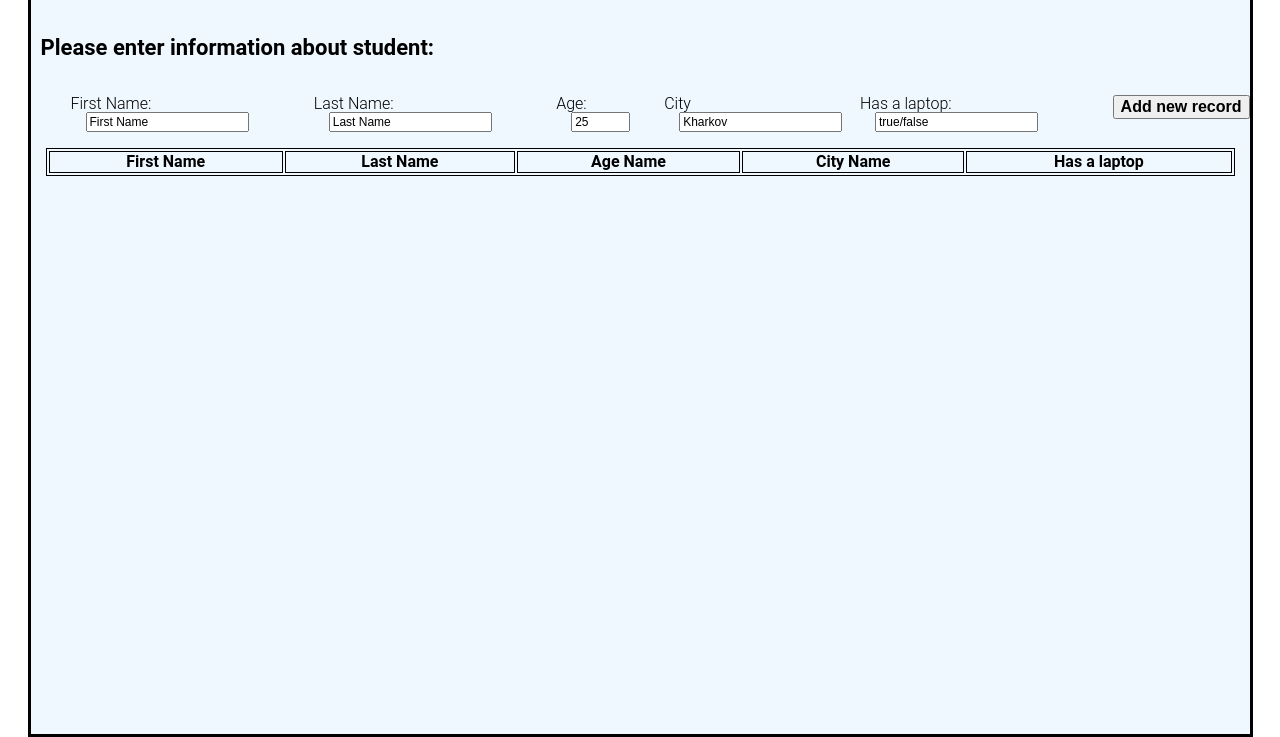
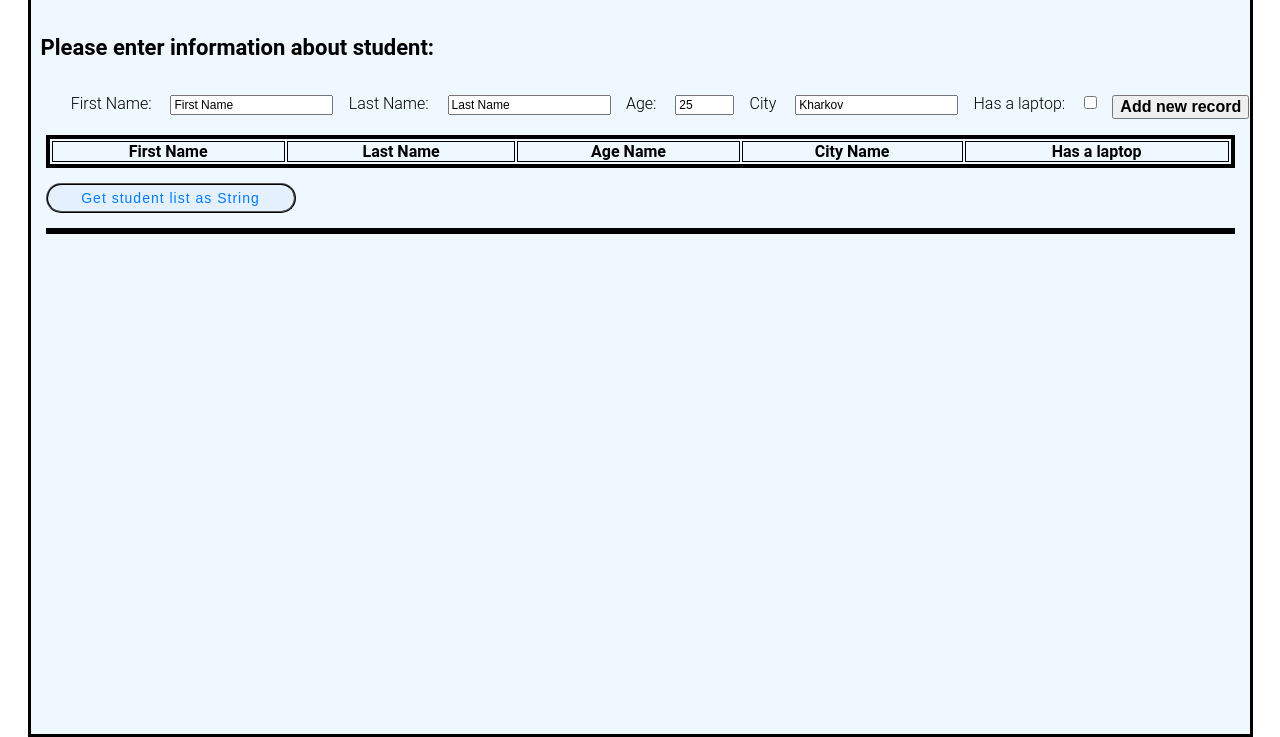
Before and after one commit to ViktorAfanasyevN/practicaltasks, a plain HTML site: page index.html in a window 1280 px wide. Shown: the part 63-800 px from the top of the page. Drawn offline with Linux system fonts and the light colour scheme.

Commit message:
Extended functionality swhich work with Array

```diff
--- a/css/main.css
+++ b/css/main.css
@@ -10,6 +10,25 @@ body {
 	max-width: 100%;
 	margin: 0;
 	padding: 0 15px 0 15px;
+}
+
+button {
+    border-radius: 26px;
+    font-size: 14px;
+    border-style: ridge;
+    background: #e4f0fd;
+    letter-spacing:1px;
+    color: rgb(1,125,251);
+    transition: all 0.3s ease 0s;
+    height: 30px;
+    max-width: 250px;
+    margin: 15px 0 0 15px;
+}
+
+button:hover {
+  background-color: darkgray;
+  box-shadow: 0px 10px 70px #e4f0fd;
+  color: aquamarine;
 }
 
 .container {
@@ -27,9 +46,25 @@ body {
 .student-form {
     background-color: aliceblue;
     border-style: solid;
-    word-wrap:normal;
     display: inline-flex;
     flex-direction: column;
+}
+
+.table-container {
+    border-style: solid;
+    max-height: 150px;
+    display: inline-flex;
+    flex-direction: column;
+    margin: 0 15px 0 15px;
+    overflow:auto;
+}
+
+#stringStudentList {
+    border-style: solid;
+    max-height: 150px;
+    word-wrap: inherit;
+    margin: 15px 15px 0 15px;
+    overflow:auto;
 }
 
 .form-list {
@@ -55,16 +90,12 @@ body {
 
 .form-input {
     font-size: 12px;
-	margin: 0 15px 0 15px;
+    margin: 0 15px 0 15px;
 }
 
 .form-submit {
    font-size: 16px;
    font-weight: bold;
-}
-
-.list-of-student {
-	margin: 0 15px 0 15px;
 }
 
 table tr{
@@ -86,3 +117,8 @@ margin:0px;
 #students {
     border: 1px solid black;
 }
+
+p {
+    margin: 0;
+    padding: 0;
+}
--- a/index.html
+++ b/index.html
@@ -23,26 +23,27 @@
                     </li>
                     <li class="form-list-item">
                         Last Name:
-                        <input id="lastName" class="form-input" data-id="lastName" type="text" value="Last Name">
+                        <input class="form-input" data-id="lastName" type="text" value="Last Name">
                     </li>
                     <li class="form-list-item">
                         Age:
-                        <input id="studentAge" class="form-input" data-id="studentAge" type="number" max="100" min="18" value="25">
+                        <input class="form-input" data-id="studentAge" type="number" max="100" min="18" value="25">
                     </li>
                     <li class="form-list-item">
                         City
-                        <input id="studentCity" class="form-input" data-id="studentCity" type="text" value="Kharkov">
+                        <input class="form-input" data-id="studentCity" type="text" value="Kharkov">
                     </li>
                     <li class="form-list-item">
                         Has a laptop:
-                        <input id="studentLP" class="form-input" data-id="studentLP" type="text" value="true/false">
+                        <input class="form-input" data-id="studentLP" type="checkbox">
                     </li>
                     <li class="form-list-item">
                         <input class="form-submit" type="button" value="Add new record" onclick="addNewStudent();">
                     </li>
                 </ul>
+                <div class='table-container'>
                     <table class="list-of-student" id="students">
-                    <tr>
+                        <tr >
                             <th>First Name</th>
                             <th>Last Name</th>
                             <th>Age Name</th>
@@ -51,6 +52,10 @@
                         </tr>
                         <tbody id="student"/>
                     </table>
+                </div>
+                <button type="button" onclick="getStudentsList();">Get student list as String</button>
+                <div id='stringStudentList'>
+                </div>
             </form>
         </main>
         <footer>
--- a/js/my_first.js
+++ b/js/my_first.js
@@ -5,12 +5,12 @@ function addNewStudent() {
     var tblBody = document.getElementById("student");
     var row = document.createElement("tr");
 
-	var result = {};
-	var inputs = document.getElementsByClassName('form-input');
-	for (var i = 0; i < inputs.length; i++) {
-		result[inputs[i].getAttribute('data-id')] = inputs[i].value;
-	}
-	my_students.push(result);
+    var result = {};
+    var inputs = document.getElementsByClassName('form-input');
+    for (var i = 0; i < inputs.length; i++) {
+        result[inputs[i].getAttribute('data-id')] = (inputs[i].getAttribute('data-id')!='studentLP')? inputs[i].value: ((inputs[i].checked) ?  true : false)
+    }
+    my_students.push(result);
 
     for ( var details in my_students[my_students.length-1] ) {
         var cell = document.createElement("td");
@@ -21,3 +21,11 @@ function addNewStudent() {
     tblBody.appendChild(row);
 	tbl.setAttribute("border", "1");
  }
+
+ function getStudentsList() {
+    var div_ = document.getElementById('stringStudentList');
+    div_.innerHTML =""
+    for (var student in my_students) {
+       div_.innerHTML +=`<p> ${(Object.values(my_students[student]).join("|"))}</p>`;
+    }
+ }
```
Lines whose indentation alone changed are shown as unchanged.
